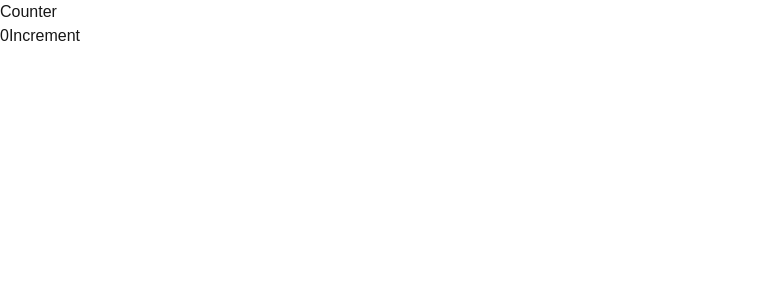
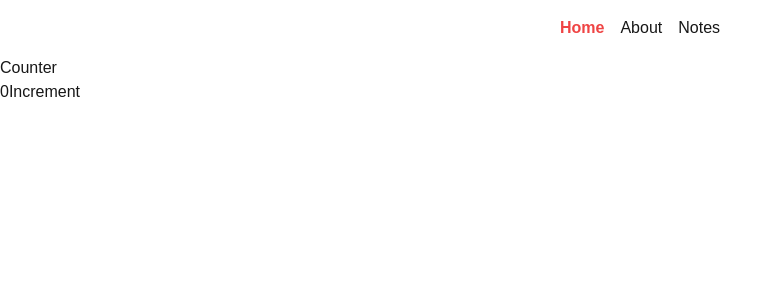
Before and after one commit to Biolater/Next-js-training, a Next.js app: page / in a window 1280 px wide. Shown: the top 300 px of the page, without its empty margins (0-783 px from the left). Built offline with nearby package versions, Linux system fonts and the light colour scheme.

Commit message:
Train route handling and file based routing

```diff
--- /dev/null
+++ b/src/app/(auth)/forgot-password/page.tsx
@@ -0,0 +1,5 @@
+const ForgotPassword = () => {
+  return <div>ForgotPassword</div>;
+};
+
+export default ForgotPassword;
--- /dev/null
+++ b/src/app/(auth)/login/page.tsx
@@ -0,0 +1,7 @@
+import React from "react";
+
+const Login = () => {
+  return <div>Login</div>;
+};
+
+export default Login;
--- /dev/null
+++ b/src/app/(auth)/register/page.tsx
@@ -0,0 +1,5 @@
+const Register = () => {
+  return <div>Register</div>;
+};
+
+export default Register;
--- /dev/null
+++ b/src/app/Components/navigation.tsx
@@ -0,0 +1,33 @@
+"use client";
+import { usePathname } from "next/navigation";
+import Link from "next/link";
+
+const Navigation = () => {
+  const pathname = usePathname();
+  return (
+    <header className="p-4">
+      <nav className="flex items-center justify-center gap-4">
+        <Link
+          className={pathname === "/" ? "font-bold text-red-500" : ""}
+          href="/"
+        >
+          Home
+        </Link>
+        <Link
+          className={pathname === "/about" ? "font-bold text-red-500" : ""}
+          href="/about"
+        >
+          About
+        </Link>
+        <Link
+          className={pathname === "/notes" ? "font-bold text-red-500" : ""}
+          href="/notes"
+        >
+          Notes
+        </Link>
+      </nav>
+    </header>
+  );
+};
+
+export default Navigation;
--- /dev/null
+++ b/src/app/about/page.tsx
@@ -0,0 +1,5 @@
+const About = () => {
+  return <div>Abot</div>;
+};
+
+export default About;
--- a/src/app/layout.tsx
+++ b/src/app/layout.tsx
@@ -1,6 +1,7 @@
 import type { Metadata } from "next";
 import localFont from "next/font/local";
 import "./globals.css";
+import Navigation from "./Components/navigation";
 
 const geistSans = localFont({
   src: "./fonts/GeistVF.woff",
@@ -28,6 +29,7 @@ export default function RootLayout({
       <body
         className={`${geistSans.variable} ${geistMono.variable} antialiased`}
       >
+        <Navigation />
         {children}
       </body>
     </html>
--- /dev/null
+++ b/src/app/notes/[noteslug]/page.tsx
@@ -0,0 +1,4 @@
+const Note: React.FC<{ params: { noteslug: string } }> = ({ params }) => {
+  return <div>{params.noteslug}</div>;
+};
+export default Note;
--- /dev/null
+++ b/src/app/user/[name]/route.ts
@@ -0,0 +1,9 @@
+import { NextRequest } from "next/server";
+
+export async function GET(
+  request: NextRequest,
+  { params }: { params: { name: string } }
+) {
+  const name = params.name;
+  return new Response(JSON.stringify({ name }));
+}
--- /dev/null
+++ b/src/app/users/route.ts
@@ -0,0 +1,17 @@
+import { NextRequest } from "next/server";
+
+const users = [{ name: "John" }, { name: "Jane" }, { name: "Bob" }];
+
+export async function GET() {
+  return new Response(JSON.stringify(users));
+}
+export async function POST(request: NextRequest) {
+  const body = await request.json();
+  users.push({ name: body.name });
+  return new Response(JSON.stringify(users), {
+    headers: {
+      "Content-Type": "application/json",
+    },
+    status: 201,
+  });
+}
```
